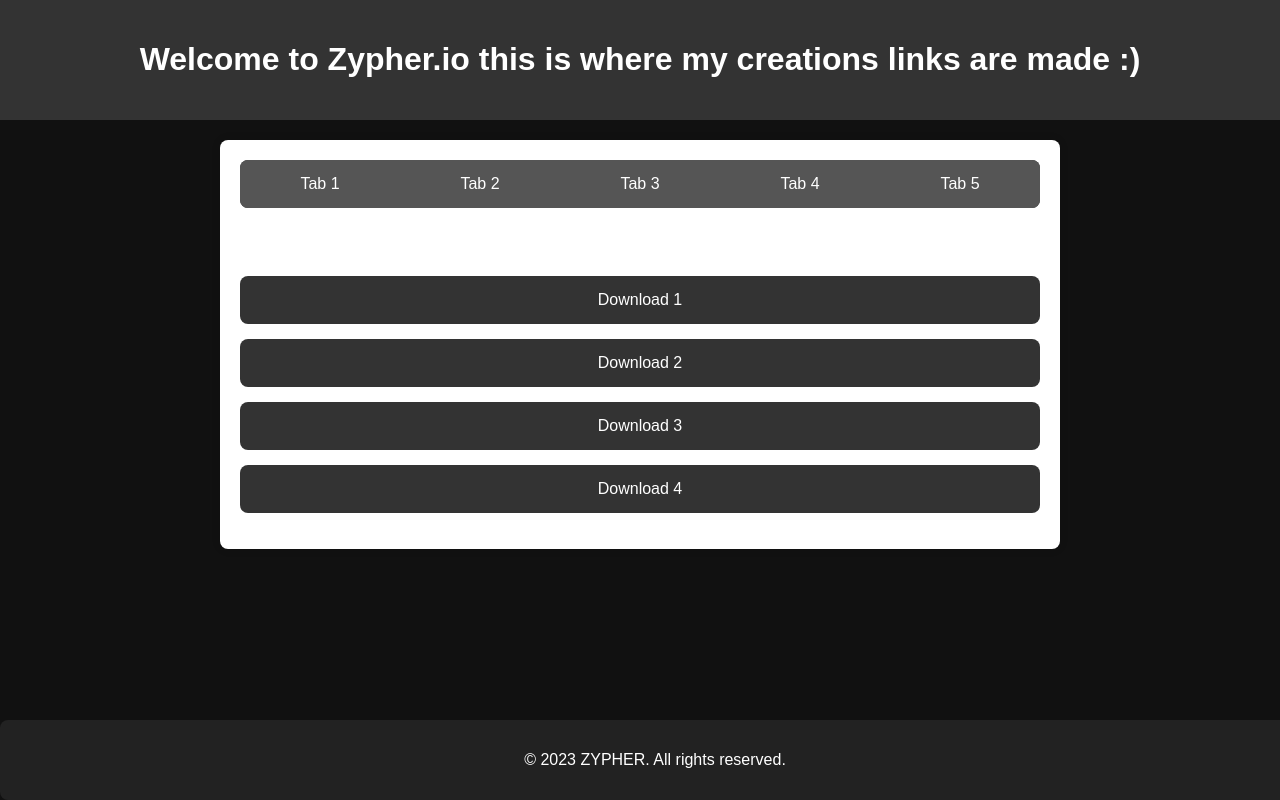
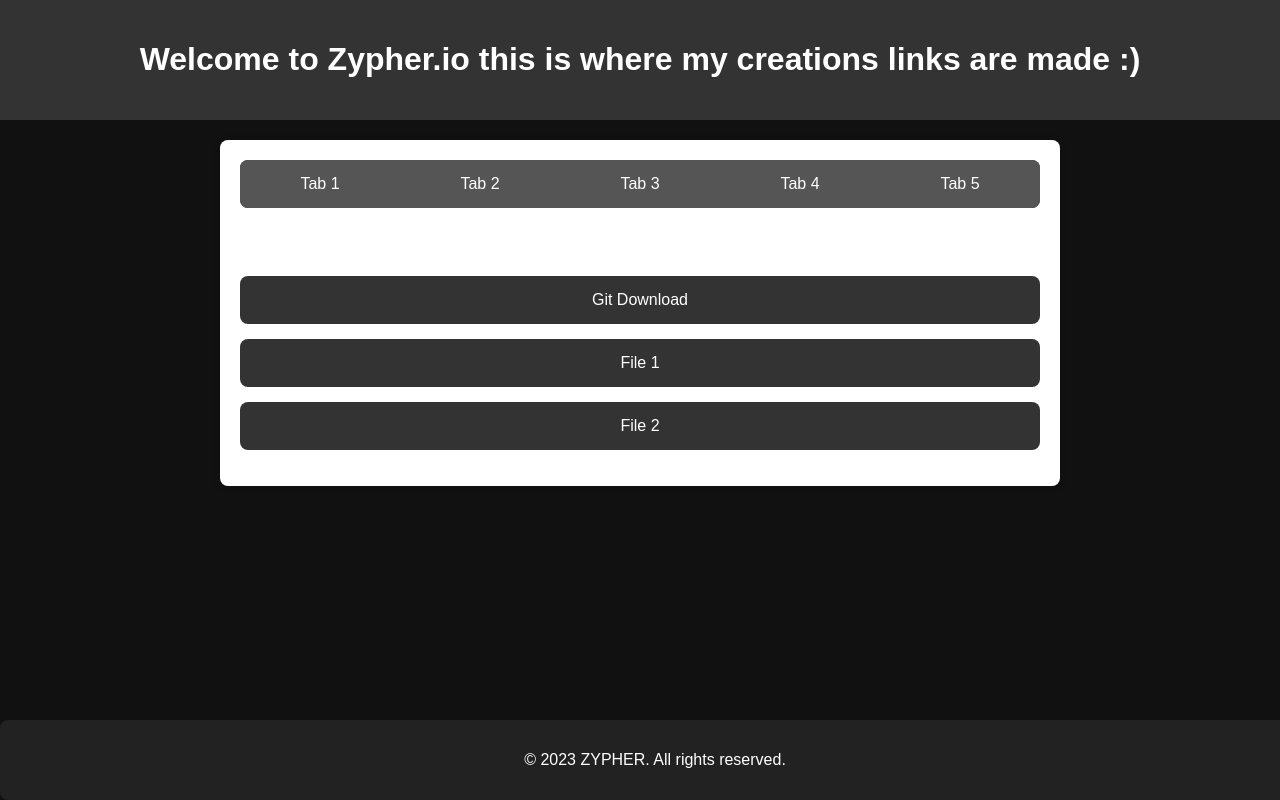
Before and after one commit to ZYPHER-OF/ZYPHER-OF.github.io, a plain HTML site: page index.html in a window 1280 px wide. Drawn offline with Linux system fonts and the light colour scheme.

Commit message:
Update index.html

```diff
--- a/index.html
+++ b/index.html
@@ -124,50 +124,45 @@
     <div id="tab1" class="tab-content active">
       <h2>Tab 1 Downloads</h2>
       <ul class="downloads">
-        <li><a class="download-link" href="#">Download 1</a></li>
-        <li><a class="download-link" href="#">Download 2</a></li>
-        <li><a class="download-link" href="#">Download 3</a></li>
-        <li><a class="download-link" href="#">Download 4</a></li>
+        <li><a class="download-link" href="#">Git Download</a></li>
+        <li><a class="download-link" href="#">File 1</a></li>
+        <li><a class="download-link" href="#">File 2</a></li>
       </ul>
     </div>
 
     <div id="tab2" class="tab-content">
       <h2>Tab 2 Downloads</h2>
       <ul class="downloads">
-        <li><a class="download-link" href="#">Download 1</a></li>
-        <li><a class="download-link" href="#">Download 2</a></li>
-        <li><a class="download-link" href="#">Download 3</a></li>
-        <li><a class="download-link" href="#">Download 4</a></li>
+        <li><a class="download-link" href="#">Download A</a></li>
+        <li><a class="download-link" href="#">Download B</a></li>
+        <li><a class="download-link" href="#">Download C</a></li>
       </ul>
     </div>
 
     <div id="tab3" class="tab-content">
       <h2>Tab 3 Downloads</h2>
       <ul class="downloads">
-        <li><a class="download-link" href="#">Download 1</a></li>
-        <li><a class="download-link" href="#">Download 2</a></li>
-        <li><a class="download-link" href="#">Download 3</a></li>
-        <li><a class="download-link" href="#">Download 4</a></li>
+        <li><a class="download-link" href="#">Download X</a></li>
+        <li><a class="download-link" href="#">Download Y</a></li>
+        <li><a class="download-link" href="#">Download Z</a></li>
       </ul>
     </div>
 
     <div id="tab4" class="tab-content">
       <h2>Tab 4 Downloads</h2>
       <ul class="downloads">
-        <li><a class="download-link" href="#">Download 1</a></li>
-        <li><a class="download-link" href="#">Download 2</a></li>
-        <li><a class="download-link" href="#">Download 3</a></li>
-        <li><a class="download-link" href="#">Download 4</a></li>
+        <li><a class="download-link" href="#">Download Alpha</a></li>
+        <li><a class="download-link" href="#">Download Beta</a></li>
+        <li><a class="download-link" href="#">Download Gamma</a></li>
       </ul>
     </div>
 
     <div id="tab5" class="tab-content">
       <h2>Tab 5 Downloads</h2>
       <ul class="downloads">
-        <li><a class="download-link" href="#">Download 1</a></li>
-        <li><a class="download-link" href="#">Download 2</a></li>
-        <li><a class="download-link" href="#">Download 3</a></li>
-        <li><a class="download-link" href="#">Download 4</a></li>
+        <li><a class="download-link" href="#">Download One</a></li>
+        <li><a class="download-link" href="#">Download Two</a></li>
+        <li><a class="download-link" href="#">Download Three</a></li>
       </ul>
     </div>
   </main>
@@ -180,4 +175,16 @@
     function showTab(tabId) {
       const tabs = document.querySelectorAll('.tab-content');
       tabs.forEach(tab => {
-        tab.classList.remove
+        tab.classList.remove('active');
+      });
+
+      const activeTab = document.getElementById(tabId);
+      activeTab.classList.add('active');
+
+      // Update the active tab indicator text
+      const activeTabText = document.getElementById('activeTabIndicator');
+      activeTabText.textContent = `Active Tab: ${tabId}`;
+    }
+  </script>
+</body>
+</html>
```
